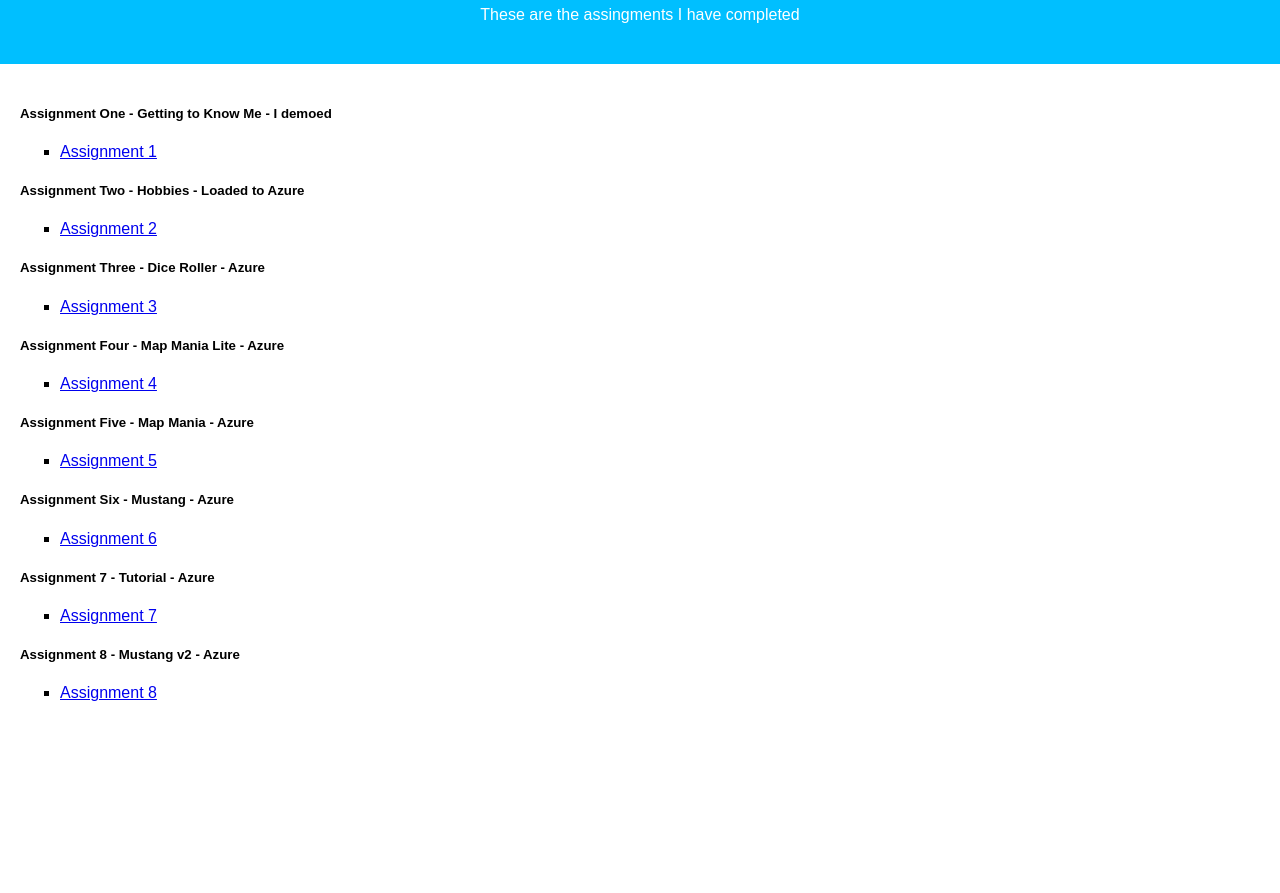
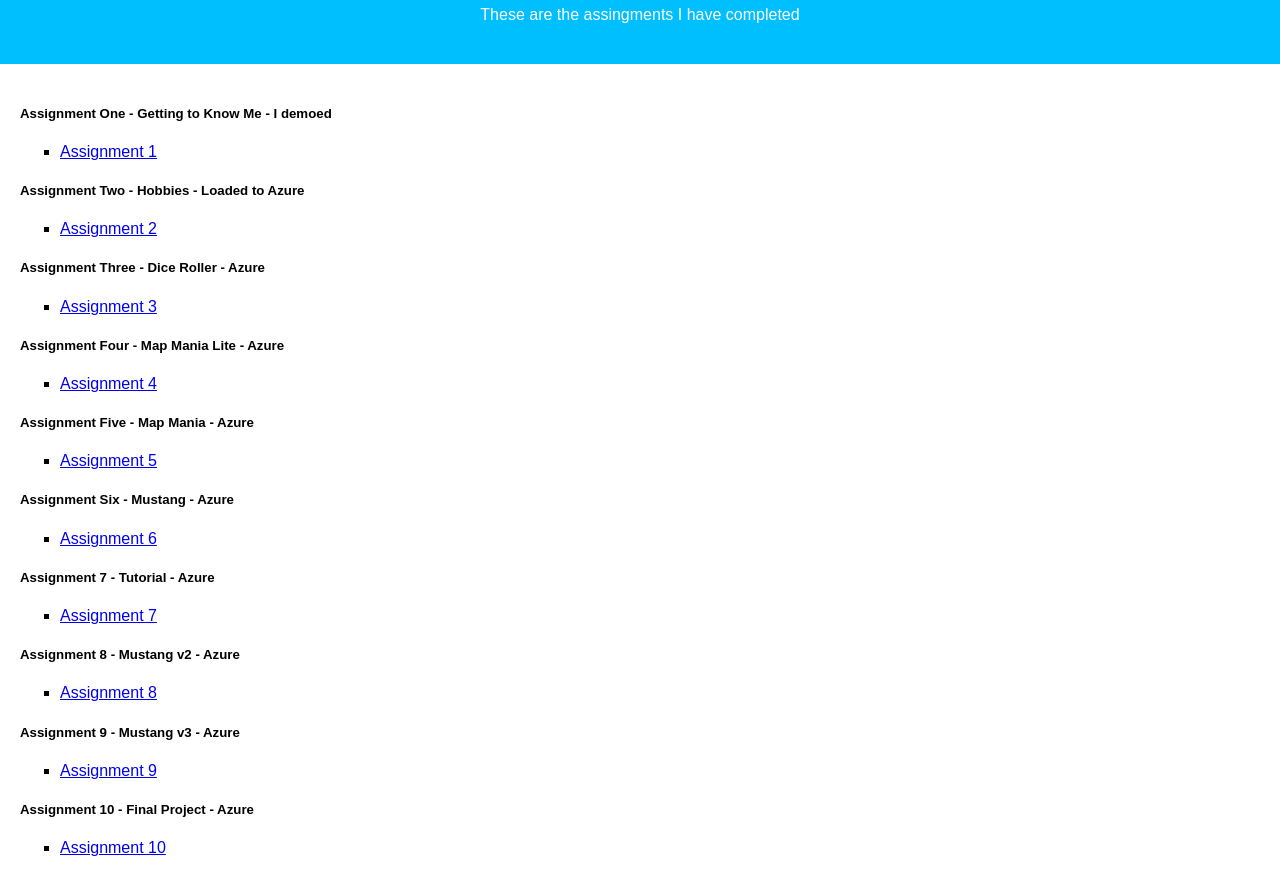
Before and after one commit to KurtDankovich/Dankovich-Assignments, a plain HTML site: page index.html in a window 1280 px wide. Shown: the part 117-1010 px from the top of the page. Before the commit the page ends 855 px from the top, so only its background shows below. Drawn offline with Linux system fonts and the light colour scheme.

Commit message:
Update index.html

```diff
--- a/index.html
+++ b/index.html
@@ -78,6 +78,20 @@
             <li><a href="mustangv2.html">Assignment 8</a></li>
 
         </ul>
+	</ul>
+	    <h5>Assignment 9 - Mustang v3 - Azure</h5>
+		<ul style="list-style-type:square">
+
+            <li><a href="mustangv3.html">Assignment 9</a></li>
+
+        </ul>
+	</ul>
+	    <h5>Assignment 10 - Final Project - Azure</h5>
+		<ul style="list-style-type:square">
+
+            <li><a href="login-page.html">Assignment 10</a></li>
+
+        </ul>
 
     </div>
     </div>
```
